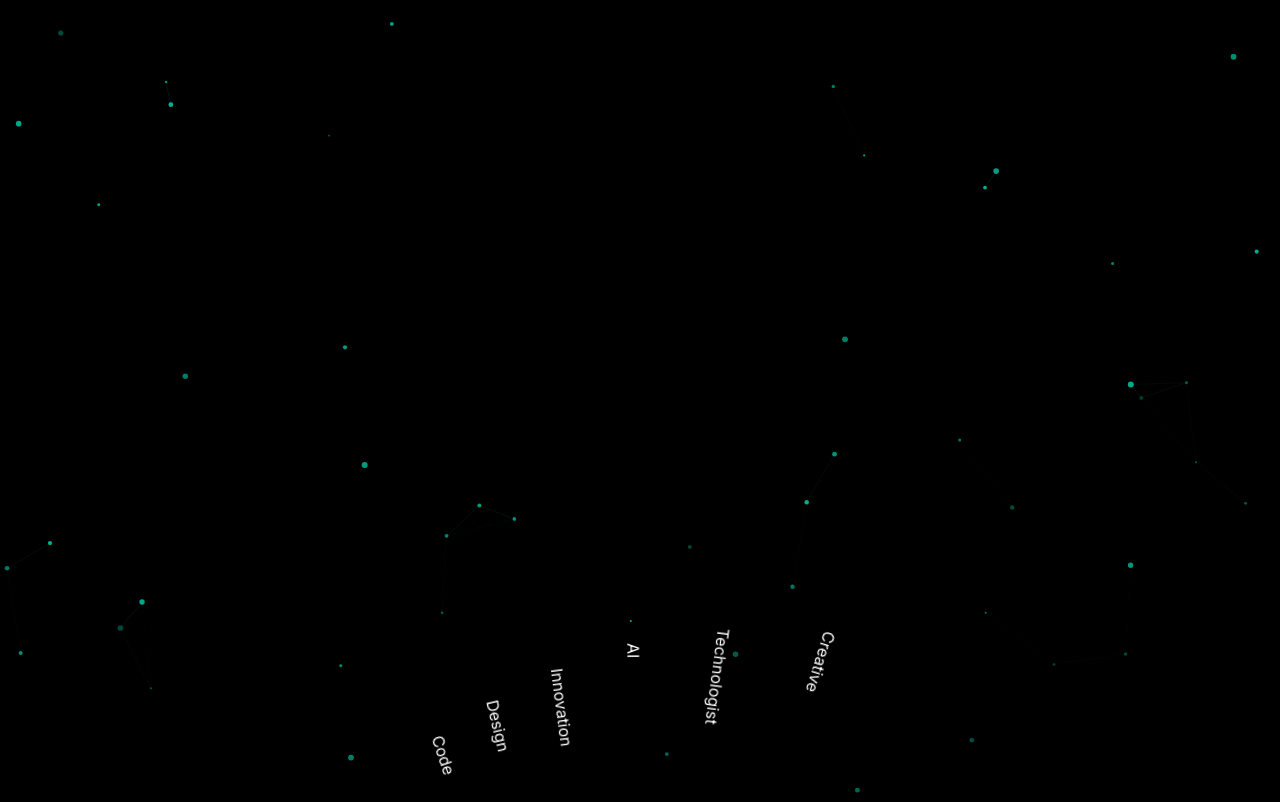
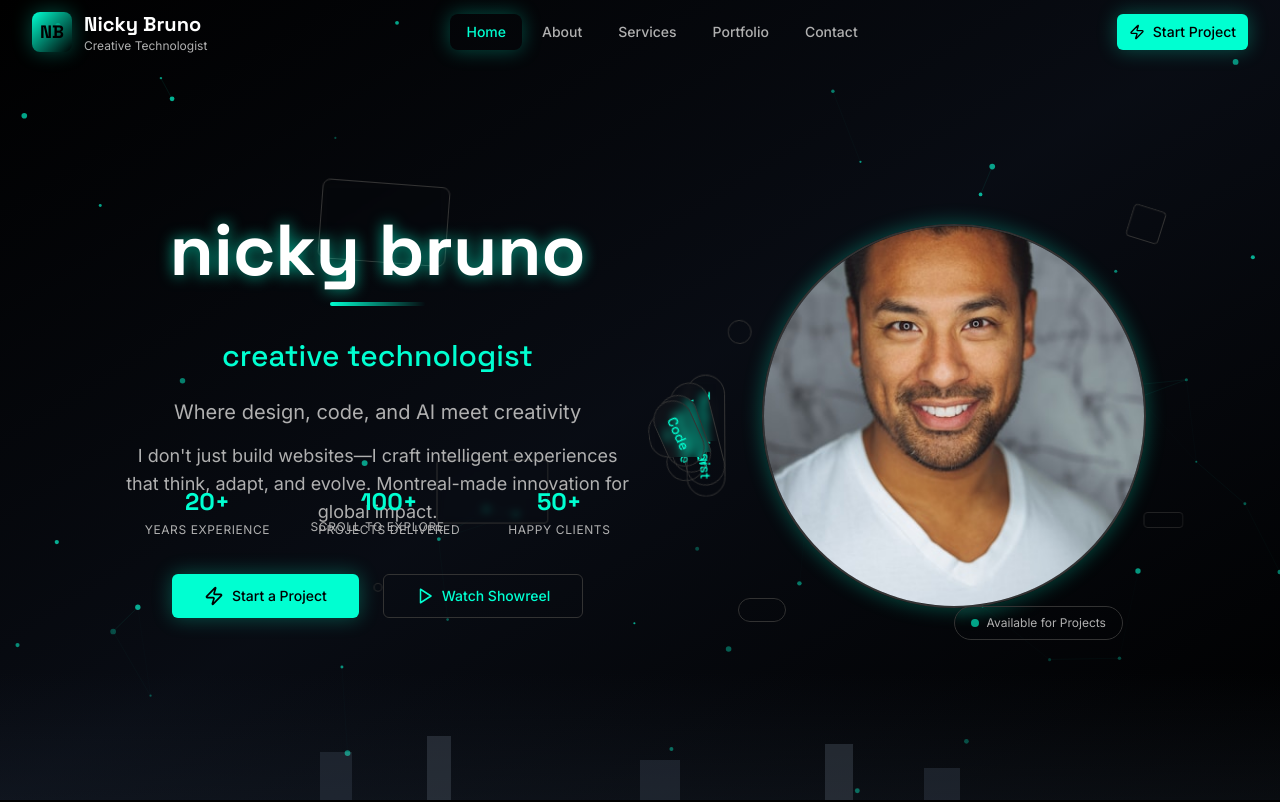
Before and after one commit to mtldev-dotcom/NEW-nicky-portfolio-v1, a Next.js app: page / in a window 1280 px wide. Shown: the top 802 px of the page. Built offline with nearby package versions, Linux system fonts and the light colour scheme.

Commit message:
Update tailwind.config.js

```diff
--- a/tailwind.config.js
+++ b/tailwind.config.js
@@ -2,10 +2,10 @@
 module.exports = {
   darkMode: ["class"],
   content: [
-    "./src/pages/**/*.{js,jsx}",
-    "./src/components/**/*.{js,jsx}",
-    "./src/app/**/*.{js,jsx}",
-    "./src/**/*.{js,jsx}"
+    "./src/pages/**/*.{js,jsx,ts,tsx}",
+    "./src/components/**/*.{js,jsx,ts,tsx}",
+    "./src/app/**/*.{js,jsx,ts,tsx}",
+    "./src/**/*.{js,jsx,ts,tsx}"
   ],
   prefix: "",
   theme: {
```
